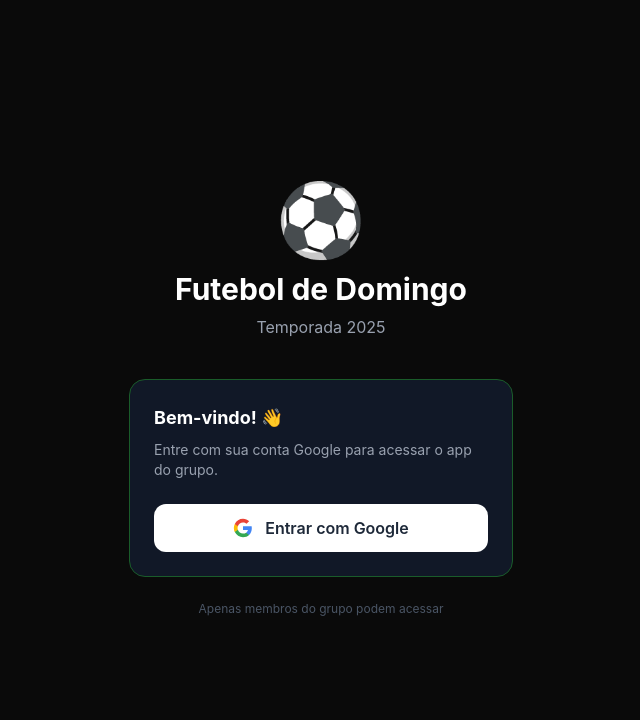
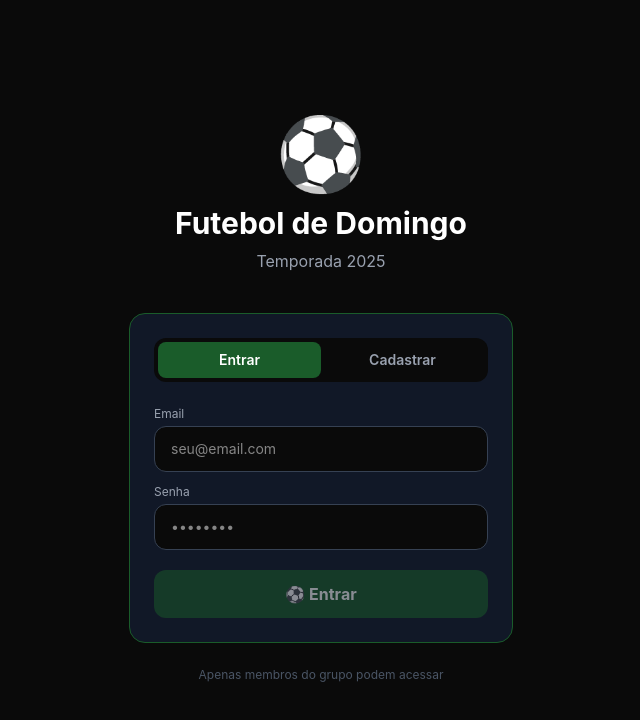
Before and after one commit to Caio459/futebol-domingo, a React (Vite) app: page / in a window 1280 px wide. Shown: the top 720 px of the page, without its empty margins (319-959 px from the left). Built offline with nearby package versions, Linux system fonts and the light colour scheme; no server answers.

Commit message:
feat: login com email e senha

```diff
--- a/src/pages/Login.jsx
+++ b/src/pages/Login.jsx
@@ -2,19 +2,26 @@ import { useState } from 'react'
 import { supabase } from '../lib/supabase'
 
 export default function Login() {
+  const [modo, setModo] = useState('login')
+  const [email, setEmail] = useState('')
+  const [senha, setSenha] = useState('')
   const [loading, setLoading] = useState(false)
-  const [error, setError] = useState('')
+  const [erro, setErro] = useState('')
+  const [msg, setMsg] = useState('')
 
-  const handleGoogle = async () => {
+  const handleSubmit = async () => {
     setLoading(true)
-    setError('')
-    const { error } = await supabase.auth.signInWithOAuth({
-      provider: 'google',
-      options: {
-        redirectTo: 'https://futebol-domingo.vercel.app'
-      }
-    })
-    if (error) setError(error.message)
+    setErro('')
+    setMsg('')
+
+    if (modo === 'login') {
+      const { error } = await supabase.auth.signInWithPassword({ email, password: senha })
+      if (error) setErro('Email ou senha incorretos')
+    } else {
+      const { error } = await supabase.auth.signUp({ email, password: senha })
+      if (error) setErro(error.message)
+      else setMsg('Verifique seu email para confirmar o cadastro!')
+    }
     setLoading(false)
   }
 
@@ -28,24 +35,47 @@ export default function Login() {
         </div>
 
         <div className="bg-[#111827] rounded-2xl p-6 border border-[#1a5c2a]">
-          <h2 className="text-white font-bold text-lg mb-2">Bem-vindo! 👋</h2>
-          <p className="text-gray-400 text-sm mb-6">Entre com sua conta Google para acessar o app do grupo.</p>
+          <div className="flex bg-[#0a0a0a] rounded-xl p-1 mb-6">
+            <button onClick={() => setModo('login')}
+              className={`flex-1 py-2 rounded-lg text-sm font-semibold transition-all ${modo === 'login' ? 'bg-[#1a5c2a] text-white' : 'text-gray-400'}`}>
+              Entrar
+            </button>
+            <button onClick={() => setModo('cadastro')}
+              className={`flex-1 py-2 rounded-lg text-sm font-semibold transition-all ${modo === 'cadastro' ? 'bg-[#1a5c2a] text-white' : 'text-gray-400'}`}>
+              Cadastrar
+            </button>
+          </div>
 
-          {error && (
+          {erro && (
             <div className="bg-red-500/20 border border-red-500/30 rounded-xl p-3 mb-4">
-              <p className="text-red-400 text-sm">{error}</p>
+              <p className="text-red-400 text-sm">{erro}</p>
             </div>
           )}
 
-          <button onClick={handleGoogle} disabled={loading}
-            className="w-full flex items-center justify-center gap-3 bg-white text-gray-800 font-semibold py-3 rounded-xl hover:bg-gray-100 transition-all disabled:opacity-50">
-            <svg width="20" height="20" viewBox="0 0 24 24">
-              <path fill="#4285F4" d="M22.56 12.25c0-.78-.07-1.53-.2-2.25H12v4.26h5.92c-.26 1.37-1.04 2.53-2.21 3.31v2.77h3.57c2.08-1.92 3.28-4.74 3.28-8.09z"/>
-              <path fill="#34A853" d="M12 23c2.97 0 5.46-.98 7.28-2.66l-3.57-2.77c-.98.66-2.23 1.06-3.71 1.06-2.86 0-5.29-1.93-6.16-4.53H2.18v2.84C3.99 20.53 7.7 23 12 23z"/>
-              <path fill="#FBBC05" d="M5.84 14.09c-.22-.66-.35-1.36-.35-2.09s.13-1.43.35-2.09V7.07H2.18C1.43 8.55 1 10.22 1 12s.43 3.45 1.18 4.93l2.85-2.22.81-.62z"/>
-              <path fill="#EA4335" d="M12 5.38c1.62 0 3.06.56 4.21 1.64l3.15-3.15C17.45 2.09 14.97 1 12 1 7.7 1 3.99 3.47 2.18 7.07l3.66 2.84c.87-2.6 3.3-4.53 6.16-4.53z"/>
-            </svg>
-            {loading ? 'Entrando...' : 'Entrar com Google'}
+          {msg && (
+            <div className="bg-green-500/20 border border-green-500/30 rounded-xl p-3 mb-4">
+              <p className="text-green-400 text-sm">{msg}</p>
+            </div>
+          )}
+
+          <div className="space-y-3 mb-5">
+            <div>
+              <label className="text-gray-400 text-xs mb-1 block">Email</label>
+              <input type="email" value={email} onChange={e => setEmail(e.target.value)}
+                placeholder="seu@email.com"
+                className="w-full bg-[#0a0a0a] border border-gray-700 rounded-xl px-4 py-3 text-white text-sm focus:outline-none focus:border-[#1a5c2a]" />
+            </div>
+            <div>
+              <label className="text-gray-400 text-xs mb-1 block">Senha</label>
+              <input type="password" value={senha} onChange={e => setSenha(e.target.value)}
+                placeholder="••••••••"
+                className="w-full bg-[#0a0a0a] border border-gray-700 rounded-xl px-4 py-3 text-white text-sm focus:outline-none focus:border-[#1a5c2a]" />
+            </div>
+          </div>
+
+          <button onClick={handleSubmit} disabled={loading || !email || !senha}
+            className="w-full bg-[#1a5c2a] text-white font-bold py-3 rounded-xl hover:bg-[#1f6d32] transition-all disabled:opacity-50">
+            {loading ? 'Aguarde...' : modo === 'login' ? '⚽ Entrar' : '📝 Cadastrar'}
           </button>
         </div>
 
```
